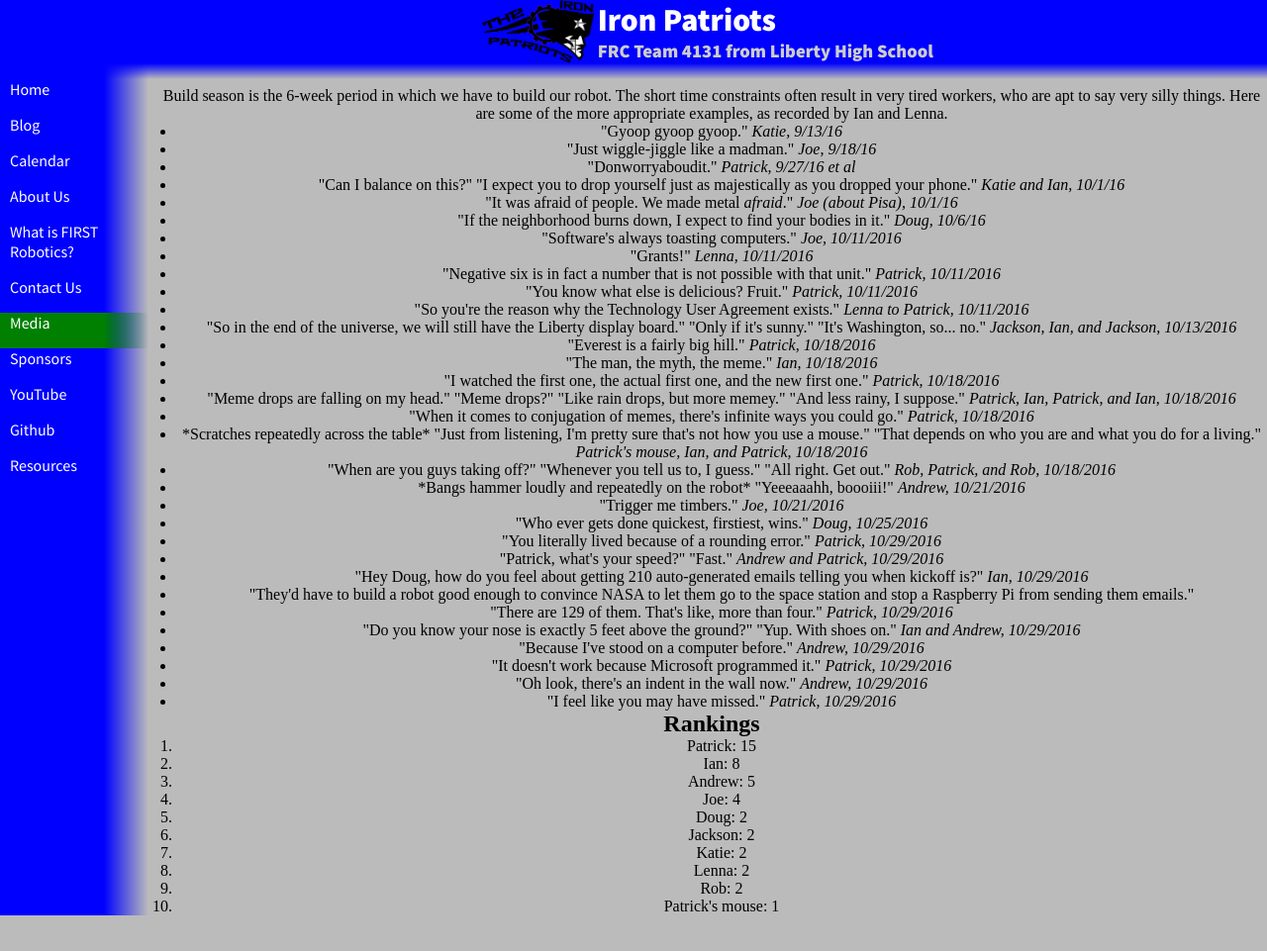
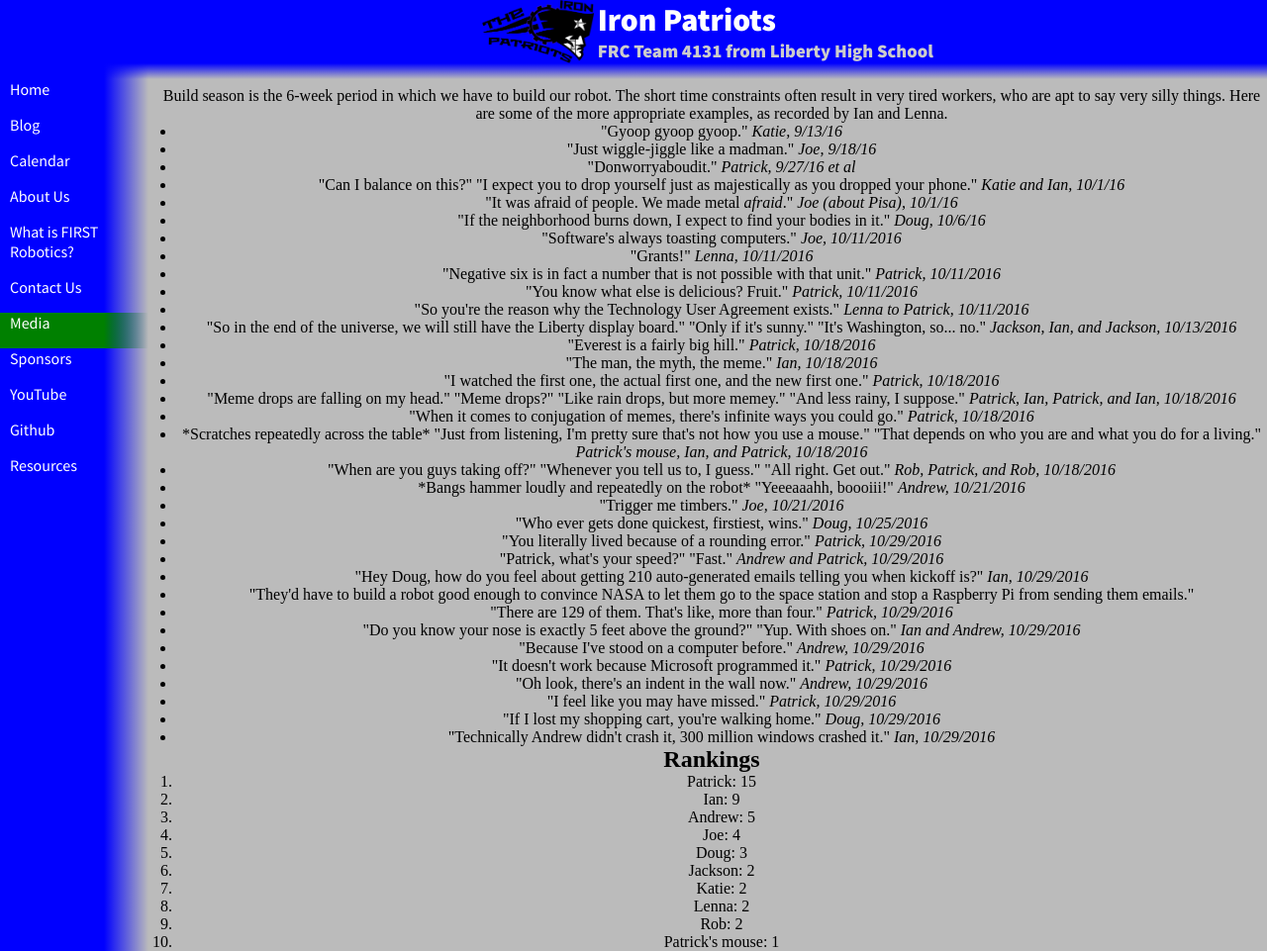
Before and after one commit to katiebugmoon/FRC4131.github.io, a Jekyll site: the page built from media/2017/quotes.html, in a window 1280 px wide. Shown: the whole page at 99% size. Built offline with Jekyll 4.4.1, drawn with Linux system fonts in a browser that asks for light colours; nearby versions of some CDN libraries; before the commit the page ends 925 px from its top, so only the background shows below that.

Commit message:
Update quotes.html

```diff
--- a/media/2017/quotes.html
+++ b/media/2017/quotes.html
@@ -36,6 +36,8 @@ title: Build Season 2017 Quotes
 	<li>"It doesn't work because Microsoft programmed it." <i>Patrick, 10/29/2016</i></li>
 	<li>"Oh look, there's an indent in the wall now." <i>Andrew, 10/29/2016</i></li>
 	<li>"I feel like you may have missed." <i>Patrick, 10/29/2016</i></li>
+	<li>"If I lost my shopping cart, you're walking home." <i>Doug, 10/29/2016</i></li>
+	<li>"Technically Andrew didn't crash it, 300 million windows crashed it." <i>Ian, 10/29/2016</i></li>
 </ul>
 <h2>Rankings</h2>
 <ol id='rankings'></ol>
```
